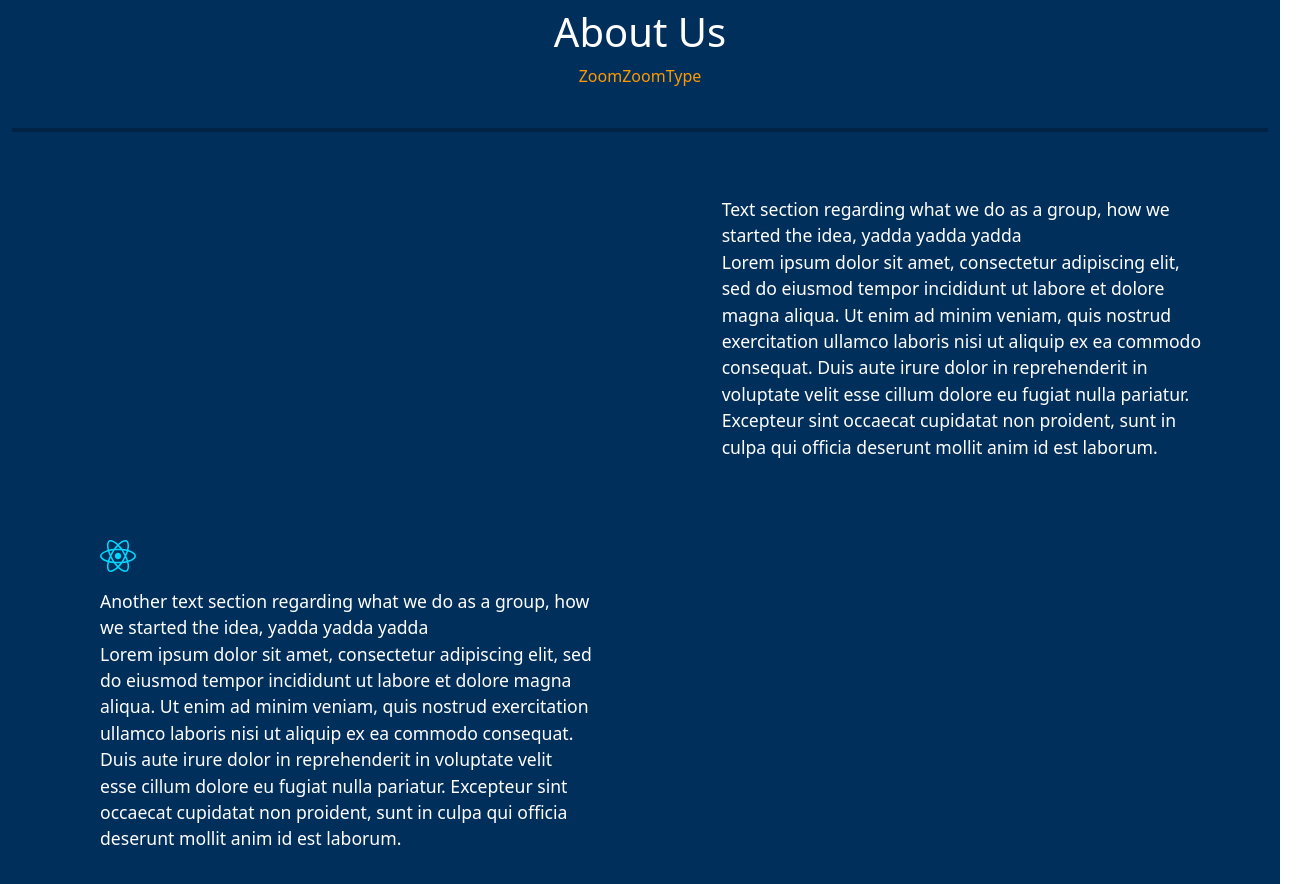
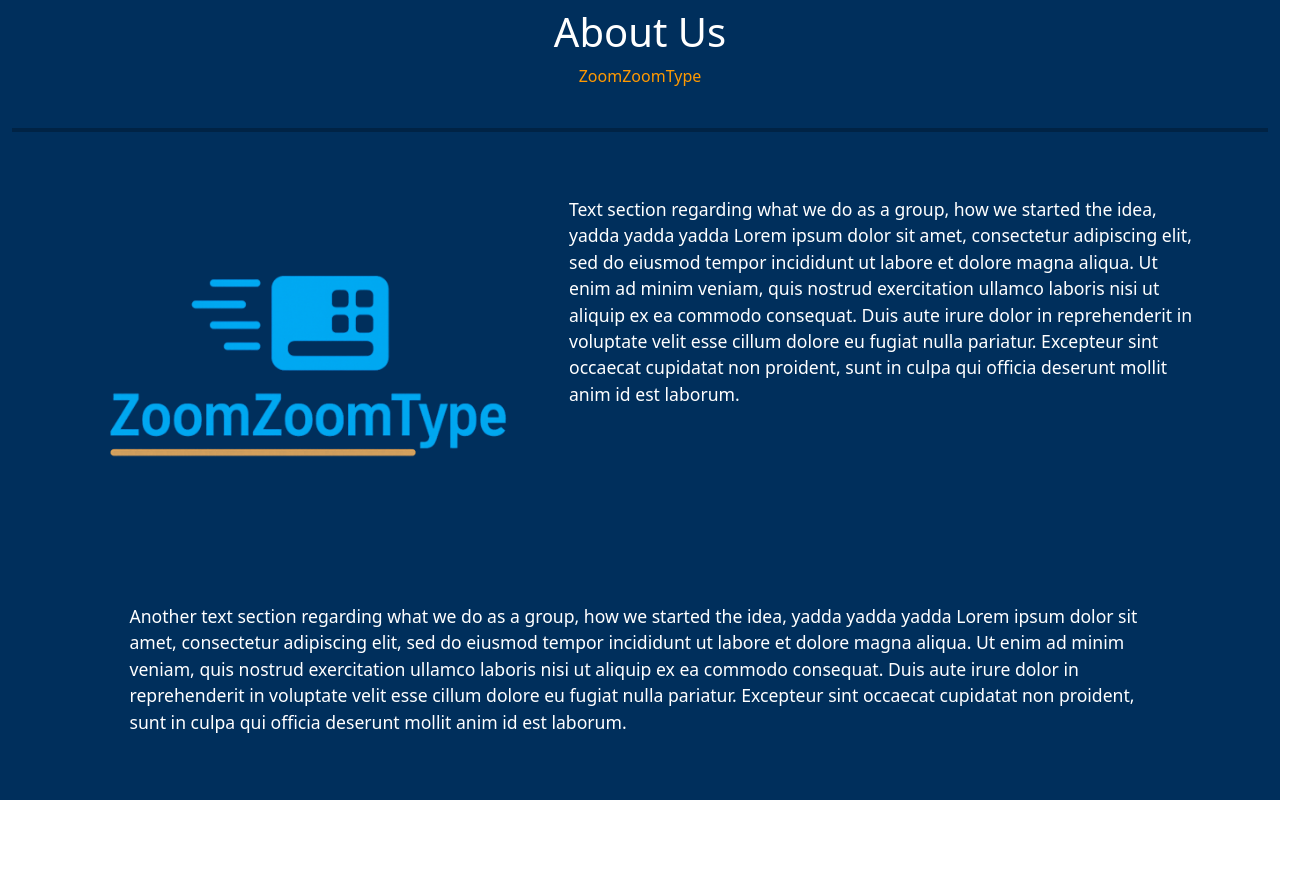
Before and after one commit to eHag-FRU/ZoomZoomType, a React (Vite) app in the folder client/: page /About in a window 1280 px wide. Shown: the whole page, 1316 px wide, since content can reach past the window. After the commit the page ends 800 px from the top, so only its background shows below. Built offline with nearby package versions, Linux system fonts and the light colour scheme.

Commit message:
about us

```diff
--- a/client/src/components/About.jsx
+++ b/client/src/components/About.jsx
@@ -2,7 +2,7 @@ import React, { useEffect, useState, useRef } from "react";
 import { useNavigate, useLocation } from "react-router-dom";
 import {FontAwesomeIcon} from "@fortawesome/react-fontawesome"
 import 'bootstrap/dist/css/bootstrap.min.css';
-import reactLogo from '../assets/react.svg'
+import reactLogo from '../assets/zoomLogo.png'
 
 const About = () => {
 
@@ -16,13 +16,29 @@ const About = () => {
             </div>
             <hr style={{ border: "0.15em solid black" }} />
 
+
             { /* About our group, how the idea started etc. */ }
-            <div className="container-fluid text-white py-5 me-5">
-                <div className="row justify-content-end me-5">
-                    <div className="col-12 col-md-10 col-lg-5 pe-lg-1">
+            <div className="container text-white">
+                <div className="row align-items-stretch">
+                    {/* Image on the left */}
+                    <div className="col-12 col-md-6 col-lg-5 d-flex align-items-start">
+                        <div className="w-100 d-flex">
+                            <img
+                                src={reactLogo}
+                                alt="Logo"
+                                className="img-fluid"
+                                style={{ borderRadius: '1rem', maxHeight: '500px', width: '100%', height: 'auto', objectFit: "contain" }}
+                            />
+                        </div>
+                    </div>
+
+
+                    {/* Text on the right — restored to original column with padding */}
+                    <div className="col-12 col-md-11 col-lg-7 pt-5 ps-lg-4">
+                        <div>
                             <p style={{ fontSize: "1.1em" }}>
                                 Text section regarding what we do as a group,
-                        how we started the idea, yadda yadda yadda <br />
+                                how we started the idea, yadda yadda yadda
                                 Lorem ipsum dolor sit amet, consectetur adipiscing elit,
                                 sed do eiusmod tempor incididunt ut labore et dolore magna aliqua.
                                 Ut enim ad minim veniam, quis nostrud exercitation ullamco laboris
@@ -34,23 +50,18 @@ const About = () => {
                         </div>
                     </div>
                 </div>
+            </div>
+
+
 
 
             { /* Another text section? */ }
-            <div className="container-fluid text-white py-3 ms-5 ps-5">
-                <div className="row justify-content-start">
-                    <div className="col-12 col-md-6 col-lg-5 ps-lg-1">
-                        { /* Image above paragraph */}
-                        <img
-                            src={reactLogo}
-                            alt="Logo"
-                            className="img-fluid mb-3"
-                            style={{ borderRadius: '8px'}}
-                        />
-
+            <div className="container text-white py-1">
+                <div className="row justify-content-center">
+                    <div className="col-12 col-lg-11 mx-auto">
                         <p style={{ fontSize: "1.1em"}}>
                             Another text section regarding what we do as a group,
-                            how we started the idea, yadda yadda yadda <br />
+                            how we started the idea, yadda yadda yadda
                             Lorem ipsum dolor sit amet, consectetur adipiscing elit,
                             sed do eiusmod tempor incididunt ut labore et dolore magna aliqua.
                             Ut enim ad minim veniam, quis nostrud exercitation ullamco laboris
```
Also changed, not shown: client/src/assets/zoomLogo.png. Lines whose indentation alone changed are shown as unchanged.
